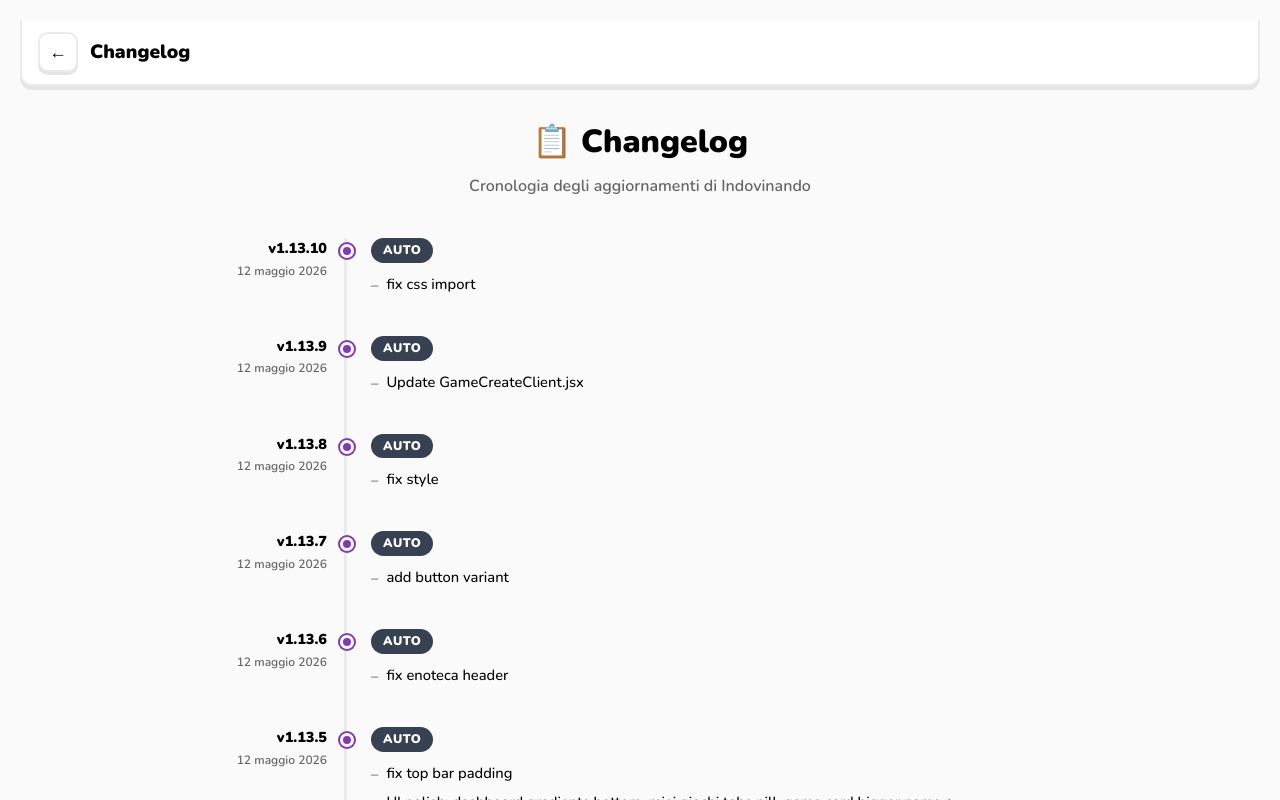
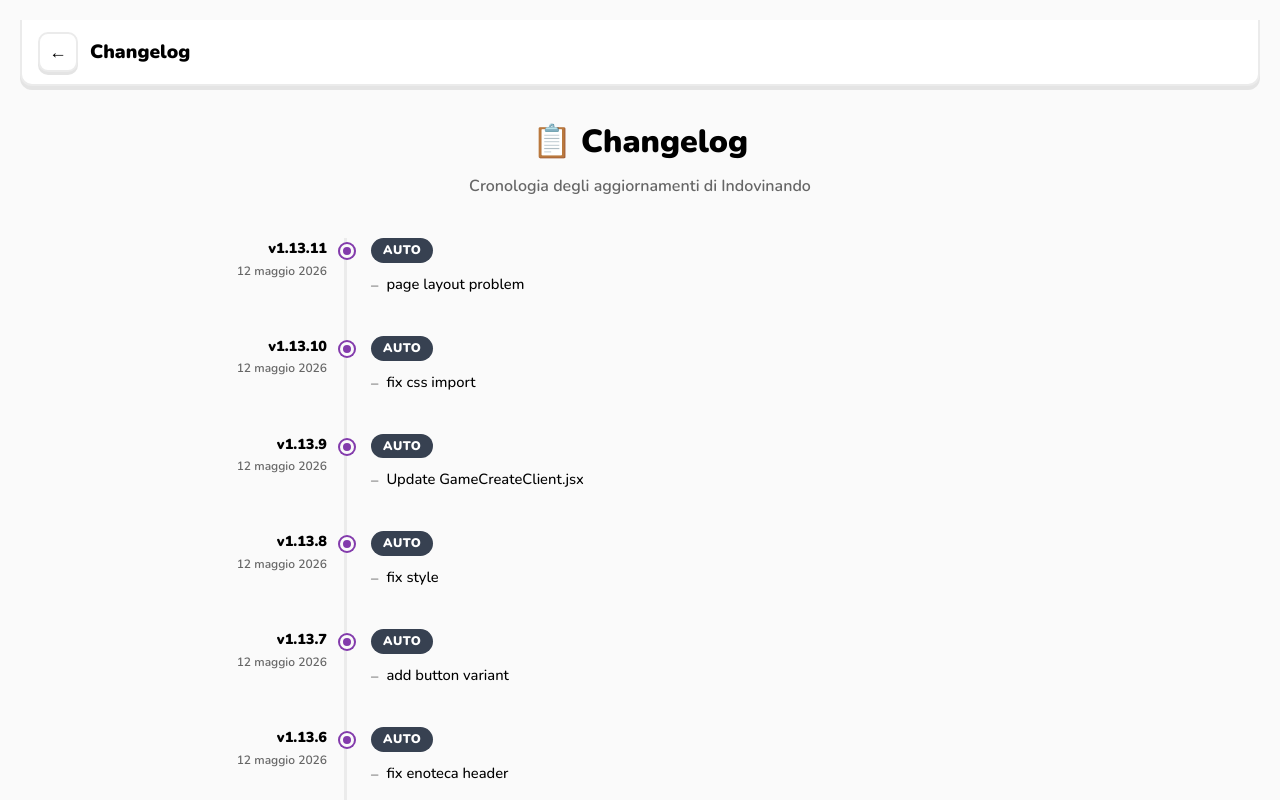
Before and after one commit to Phosl/indovinando, a Next.js app: page /changelog in a window 1280 px wide. Shown: the top 800 px of the page. Built offline with nearby package versions, Linux system fonts and the light colour scheme; no server answers.

Commit message:
chore: update changelog

```diff
--- a/src/app/changelog/page.js
+++ b/src/app/changelog/page.js
@@ -7,6 +7,15 @@
 }
 
 const CHANGELOG = [
+  {
+    version: '1.13.11',
+    date: '12 maggio 2026',
+    label: 'Auto',
+    changes: [
+      'page layout problem',
+    ],
+  },
+
   {
     version: '1.13.10',
     date: '12 maggio 2026',
```
